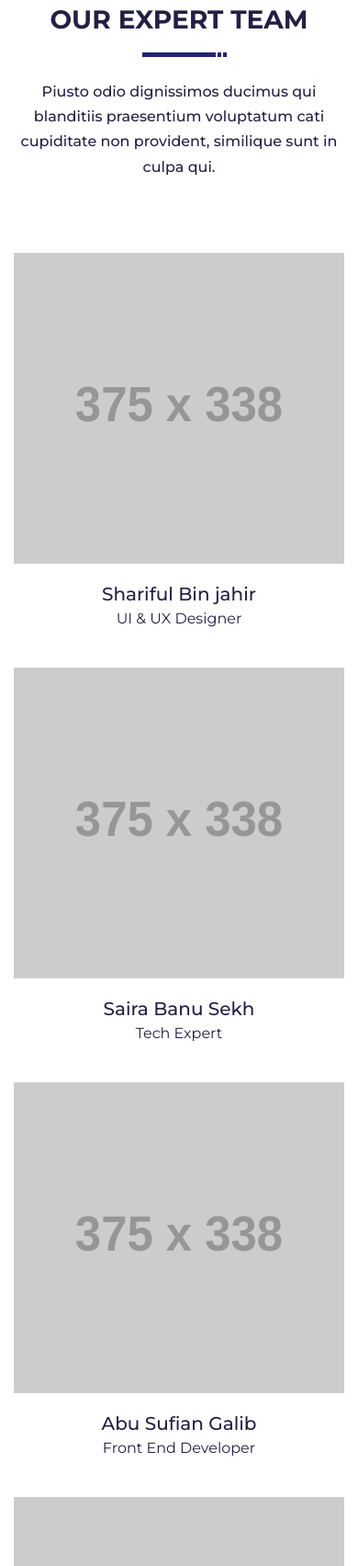
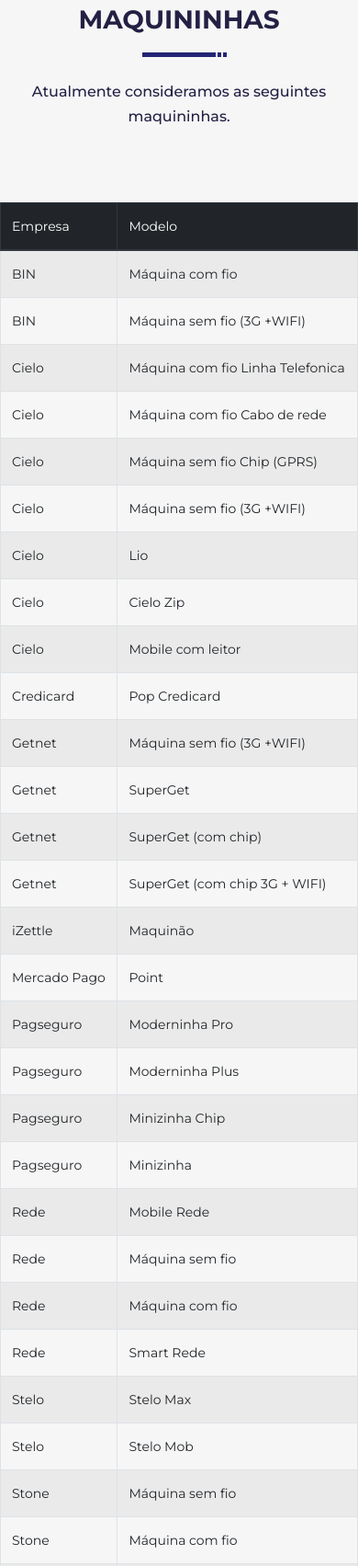
Before and after one commit to filhodomauro/maquininha-ideal, a plain HTML site: page index.html in a window 390 px wide. Shown: the part 2730-4433 px from the top of the page at 92% size. Drawn offline with Linux system fonts and the light colour scheme; placeholder pictures from the web are drawn by us.

Commit message:
add maquininhas

```diff
--- a/index.html
+++ b/index.html
@@ -63,10 +63,6 @@
                </li>
                <li class="nav-item">
                   <a class="nav-link" href="#machines">Maquininhas</a>
-               </li>
-
-               <li class="nav-item">
-                  <a class="nav-link" href="#team">Equipe</a>
                </li>
 
                <li class="nav-item">
@@ -194,88 +190,62 @@
     </section>
     <!--/CONTACT-->
 
-    <!-- OUR TEAM-->
-    <section class="our_team" id="team">
+    <!--BLOG-->
+    <section class="r_blog" id="machines">
             <div class="container">
                 <div class="row">
                     <div class="col-md-8 offset-md-2">
                         <div class="title">
-                        <h3>our expert team</h3>
+                            <h3>Maquininhas</h3>
                             <div class="underline"></div>
-                        <p>Piusto odio dignissimos ducimus qui blanditiis praesentium voluptatum cati cupiditate non provident, similique sunt in culpa qui.</p>
+                            <p>Atualmente consideramos as seguintes maquininhas.</p>
                         </div><!--/.title-->
                     </div>
-                <div class="w-100"></div>
-                <div class="col-md-4 wow animate fadeInUp" data-wow-delay="0.1s">
-                    <div class="team_single">
-                        <div class="team_image">
-                            <img src="http://via.placeholder.com/375x338" width="375" height="338" alt=""/>
-                        </div><!--/.team_image-->
-                        <div class="team_author">
-                            <h2>Shariful Bin jahir</h2>
-                            <p>UI & UX Designer</p>
-                        </div>
-                    </div><!--/.team_single-->
-                </div>
-                <div class="col-md-4 wow animate fadeInUp" data-wow-delay="0.2s">
-                    <div class="team_single">
-                        <div class="team_image">
-                            <img src="http://via.placeholder.com/375x338" width="375" height="338" alt=""/>
-                        </div><!--/.team_image-->
-                        <div class="team_author">
-                            <h2>Saira Banu Sekh</h2>
-                            <p>Tech Expert</p>
-                        </div>
-                    </div><!--/.team_single-->
-                </div>
-                <div class="col-md-4 wow animate fadeInUp" data-wow-delay="0.3s">
-                    <div class="team_single">
-                        <div class="team_image">
-                            <img src="http://via.placeholder.com/375x338" width="375" height="338" alt=""/>
-                        </div><!--/.team_image-->
-                        <div class="team_author">
-                            <h2>Abu Sufian Galib</h2>
-                            <p>Front End Developer</p>
-                        </div>
-                    </div><!--/.team_single-->
-                </div>
-                <div class="col-md-4 wow animate fadeInUp" data-wow-delay="0.1s">
-                    <div class="team_single">
-                        <div class="team_image">
-                            <img src="http://via.placeholder.com/375x338" width="375" height="338" alt=""/>
-                        </div><!--/.team_image-->
-                        <div class="team_author">
-                            <h2>Mehjabin Aylayia</h2>
-                            <p>Wordpress Developer</p>
-                        </div>
-                    </div><!--/.team_single-->
-                </div>
-                <div class="col-md-4 wow animate fadeInUp" data-wow-delay="0.2s">
-                    <div class="team_single">
-                        <div class="team_image">
-                            <img src="http://via.placeholder.com/375x338" width="375" height="338" alt=""/>
-                        </div><!--/.team_image-->
-                        <div class="team_author">
-                            <h2>Kamruz Zuman</h2>
-                            <p>Prototype Designer</p>
-                        </div>
-                    </div><!--/.team_single-->
-                </div>
-                <div class="col-md-4 wow animate fadeInUp" data-wow-delay="0.3s">
-                    <div class="team_single">
-                        <div class="team_image">
-                            <img src="http://via.placeholder.com/375x338" width="375" height="338" alt=""/>
-                        </div><!--/.team_image-->
-                        <div class="team_author">
-                            <h2>Asaia Islam Sadia</h2>
-                            <p>Jhoomla Expert</p>
-                        </div>
-                    </div><!--/.team_single-->
-                </div>
+                    <table class="table table-striped table-hover table-bordered">
+                        <thead class="thead-dark">
+                            <tr>
+                                <th>Empresa</th>
+                                <th>Modelo</th>
+                            </tr>
+                        </thead>
+                        <tbody>
+                                <tr><td>	BIN	</td><td>	Máquina com fio	</td></tr>
+                                <tr><td>	BIN	</td><td>	Máquina sem fio (3G +WIFI)	</td></tr>
+                                <tr><td>	Cielo	</td><td>	Máquina com fio Linha Telefonica	</td></tr>
+                                <tr><td>	Cielo	</td><td>	Máquina com fio Cabo de rede	</td></tr>
+                                <tr><td>	Cielo	</td><td>	Máquina sem fio Chip (GPRS)	</td></tr>
+                                <tr><td>	Cielo	</td><td>	Máquina sem fio (3G +WIFI)	</td></tr>
+                                <tr><td>	Cielo	</td><td>	Lio	</td></tr>
+                                <tr><td>	Cielo	</td><td>	Cielo Zip	</td></tr>
+                                <tr><td>	Cielo	</td><td>	Mobile com leitor	</td></tr>
+                                <tr><td>	Credicard	</td><td>	Pop Credicard	</td></tr>
+                                <tr><td>	Getnet	</td><td>	Máquina sem fio (3G +WIFI)	</td></tr>
+                                <tr><td>	Getnet	</td><td>	SuperGet	</td></tr>
+                                <tr><td>	Getnet	</td><td>	SuperGet (com chip)	</td></tr>
+                                <tr><td>	Getnet	</td><td>	SuperGet (com chip 3G + WIFI)	</td></tr>
+                                <tr><td>	iZettle	</td><td>	Maquinão	</td></tr>
+                                <tr><td>	Mercado Pago	</td><td>	Point	</td></tr>
+                                <tr><td>	Pagseguro	</td><td>	Moderninha Pro	</td></tr>
+                                <tr><td>	Pagseguro	</td><td>	Moderninha Plus	</td></tr>
+                                <tr><td>	Pagseguro	</td><td>	Minizinha Chip	</td></tr>
+                                <tr><td>	Pagseguro	</td><td>	Minizinha	</td></tr>
+                                <tr><td>	Rede	</td><td>	Mobile Rede	</td></tr>
+                                <tr><td>	Rede	</td><td>	Máquina sem fio	</td></tr>
+                                <tr><td>	Rede	</td><td>	Máquina com fio	</td></tr>
+                                <tr><td>	Rede	</td><td>	Smart Rede	</td></tr>
+                                <tr><td>	Stelo	</td><td>	Stelo Max	</td></tr>
+                                <tr><td>	Stelo	</td><td>	Stelo Mob	</td></tr>
+                                <tr><td>	Stone	</td><td>	Máquina sem fio	</td></tr>
+                                <tr><td>	Stone	</td><td>	Máquina com fio	</td></tr>
+                                <tr><td>	Stone	</td><td>	Pagar.me	</td></tr>
+                                <tr><td>	SumUp	</td><td>	Top	</td></tr>
+                                <tr><td>	SumUp	</td><td>	Super	</td></tr>
+                        </tbody>
+                    </table>
                 </div>
             </div><!--/.container-->
         </section>
-    <!-- /OUR TEAM-->
+        <!--/BLOG-->
 
     <!--CONTACT-->
     <section class="contacts" id="contactus">
@@ -315,7 +285,7 @@
                         <p>© 2018 Todos direitos reservados Maquininha Ideal</p>
                     </div>
                 </div>
-                <div class="col-md-6">
+                <div class="col-md-6" style="display: none">
                     <div class="footer_social">
                         <ul>
                             <li><a href="#"><i class="fab fa-facebook-f"></i></a></li>
```
Lines whose indentation alone changed are shown as unchanged.
